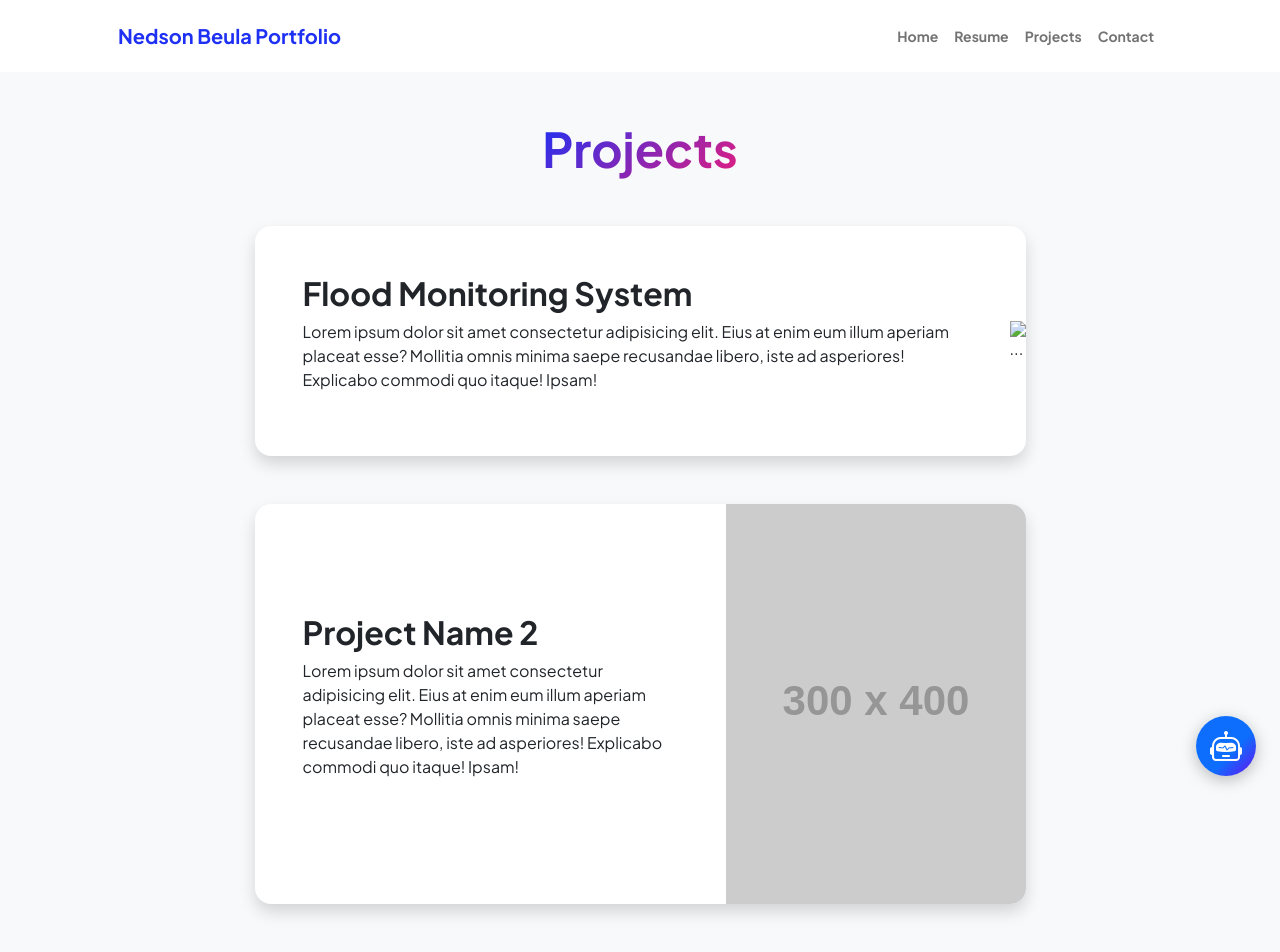
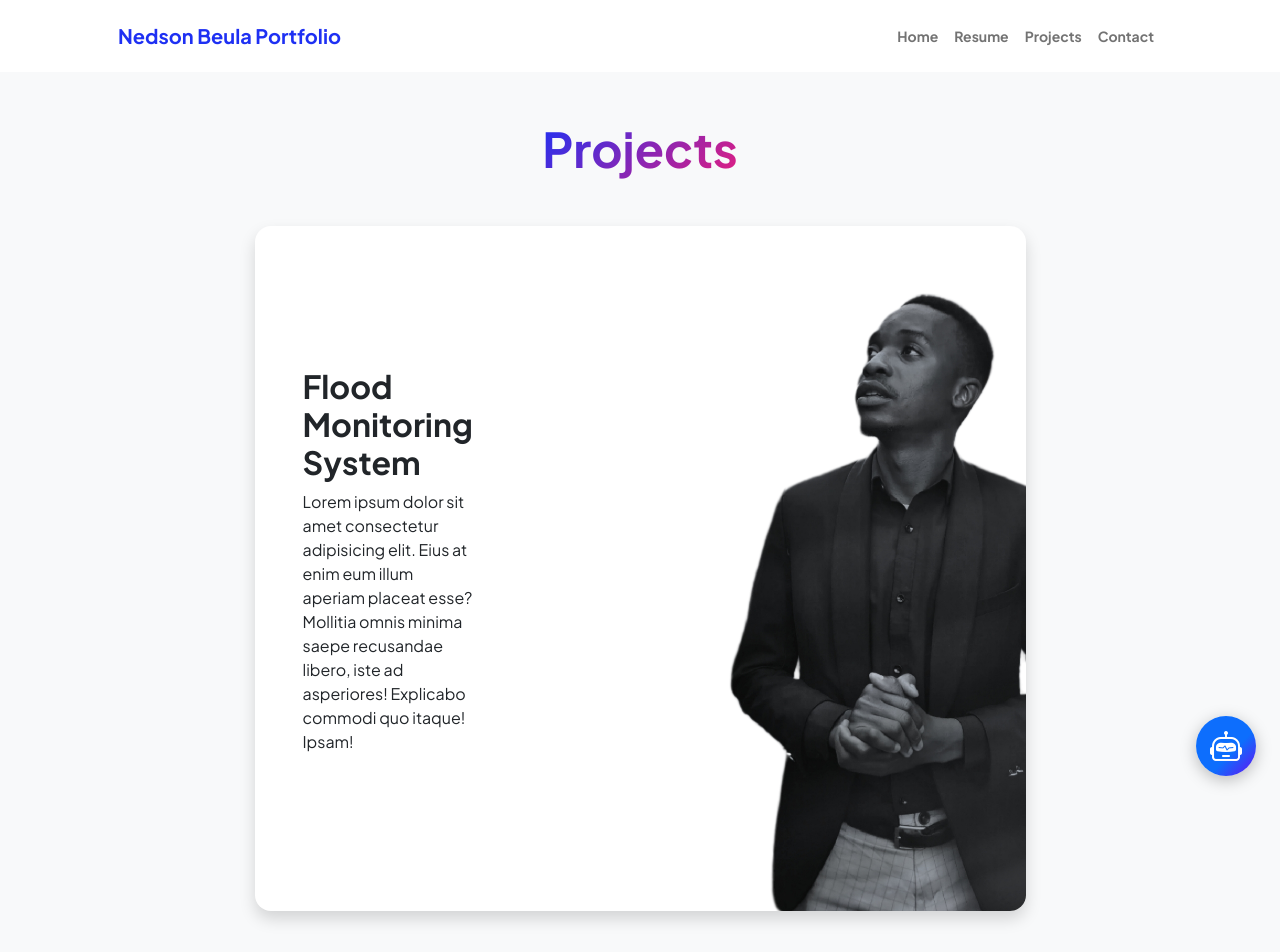
Before and after one commit to Nedson-Beula/nedson_portfolio, a plain HTML site: page projects.html in a window 1280 px wide. Shown: the top 952 px of the page. Drawn offline with nearby package versions, Linux system fonts and the light colour scheme; placeholder pictures from the web are drawn by us; files whose address does not match are found by name.

Commit message:
Update projects.html

```diff
--- a/projects.html
+++ b/projects.html
@@ -50,7 +50,7 @@
                                             <h2 class="fw-bolder">Flood Monitoring System</h2>
                                             <p>Lorem ipsum dolor sit amet consectetur adipisicing elit. Eius at enim eum illum aperiam placeat esse? Mollitia omnis minima saepe recusandae libero, iste ad asperiores! Explicabo commodi quo itaque! Ipsam!</p>
                                         </div>
-                                        <img class="img-fluid" src="assets/profile2.png" alt="..." />
+                                        <img class="img-fluid" src="profile2.png" alt="..." />
                                     </div>
                                 </div>
                             </div>
@@ -62,7 +62,7 @@
                                             <h2 class="fw-bolder">Project Name 2</h2>
                                             <p>Lorem ipsum dolor sit amet consectetur adipisicing elit. Eius at enim eum illum aperiam placeat esse? Mollitia omnis minima saepe recusandae libero, iste ad asperiores! Explicabo commodi quo itaque! Ipsam!</p>
                                         </div>
-                                        <img class="img-fluid" src="https://dummyimage.com/300x400/343a40/6c757d" alt="..." />
+                                        <img class="img-fluid" src="profile2.png" alt="..." />
                                     </div>
                                 </div>
                             </div>
```
